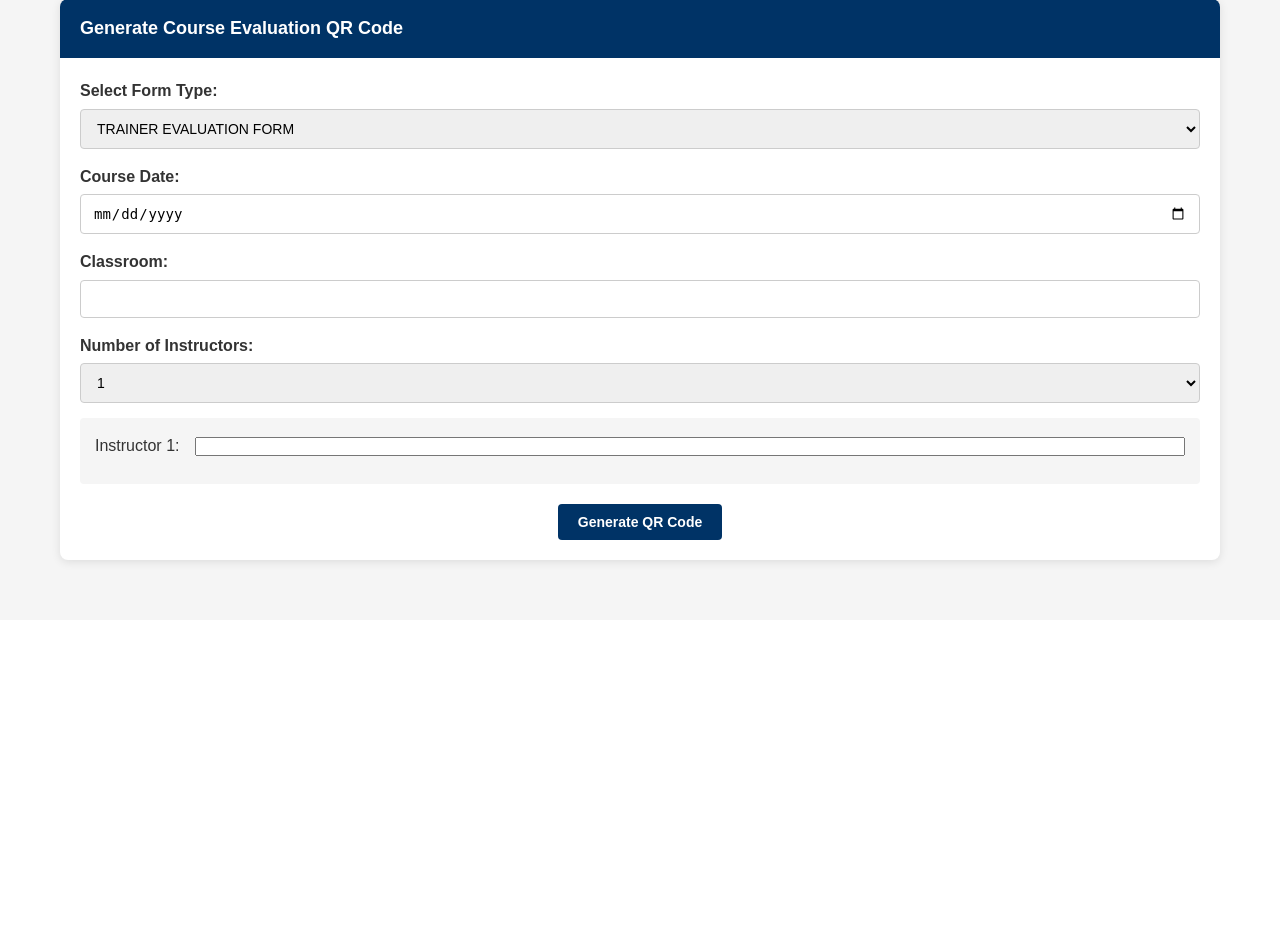
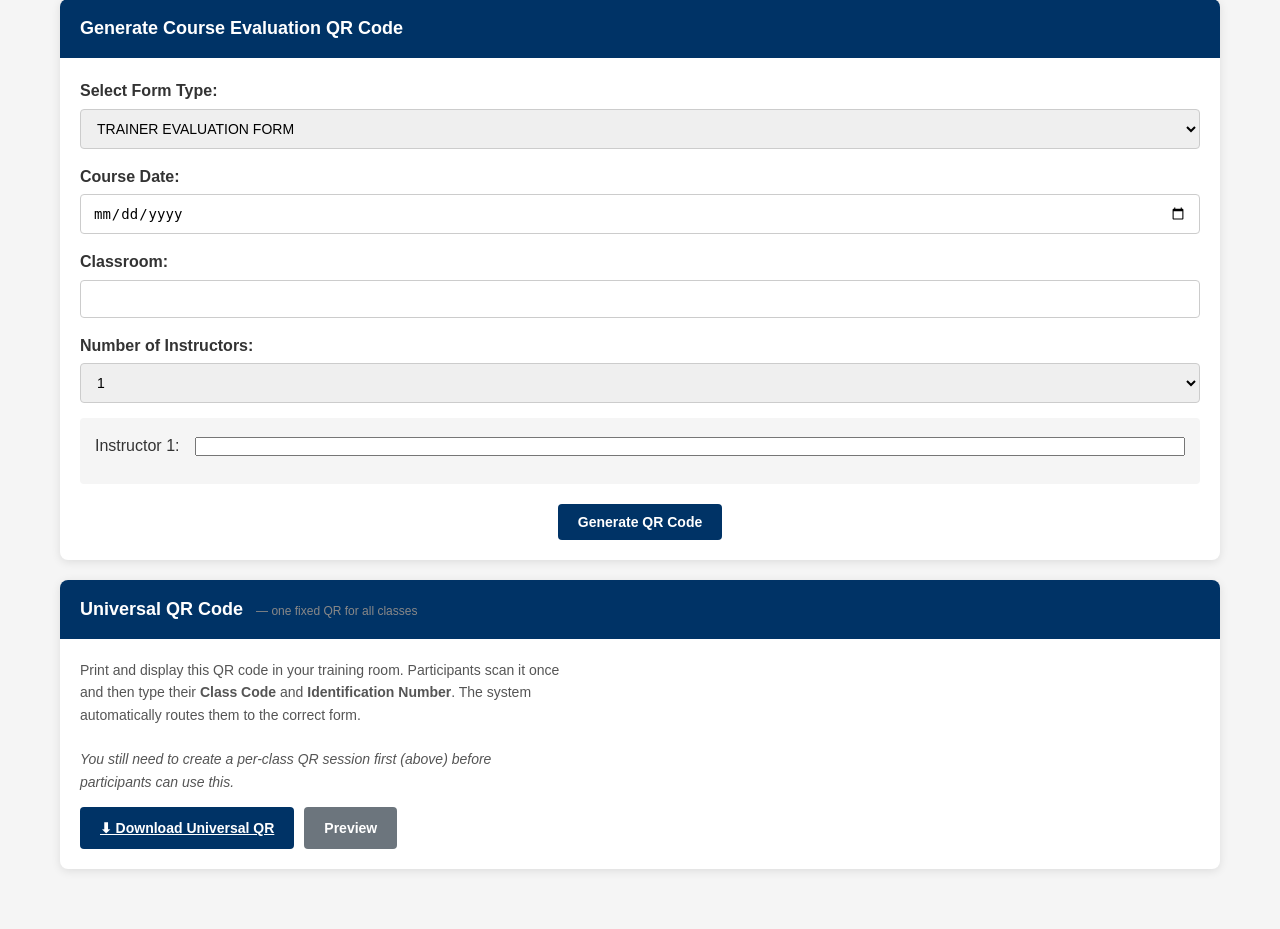
Before and after one commit to Davidli1127/AKC_FBS, a Flask app: page /admin in a window 1280 px wide. Shown: the part 197-1126 px from the top of the page. Before the commit the page ends 765 px from the top, so only its background shows below. Run offline with Flask 3, Linux system fonts and the light colour scheme; the visitor is signed in with stand-in values (Sample User, id 1).

Commit message:
Universal QR code

```diff
--- a/app.py
+++ b/app.py
@@ -135,20 +135,27 @@ def _norm_name(name):
     return ' '.join(name.strip().split()).upper()
 
 
-def has_submitted(course_id, participant_name):
-    """Check if a student (by name) has already submitted for this course"""
-    submissions = load_submissions()
-    name_norm = _norm_name(participant_name)
-    return any(_norm_name(s.get('name', '')) == name_norm for s in submissions.get(course_id, []))
+def _norm_id(id_number):
+    """Normalize an identification number for comparison: strip, uppercase"""
+    return id_number.strip().upper()
 
 
-def record_submission(course_id, participant_name):
+def has_submitted(course_id, identifier):
+    """Check if a student (by ID number) has already submitted for this course"""
+    submissions = load_submissions()
+    id_norm = _norm_id(identifier)
+    return any(_norm_id(s.get('id_number', s.get('name', ''))) == id_norm
+               for s in submissions.get(course_id, []))
+
+
+def record_submission(course_id, participant_name, id_number=''):
     """Record a student submission to prevent duplicates"""
     submissions = load_submissions()
     if course_id not in submissions:
         submissions[course_id] = []
     submissions[course_id].append({
         'name': ' '.join(participant_name.strip().split()),
+        'id_number': id_number.strip().upper(),
         'submitted_at': datetime.now().isoformat()
     })
     save_submissions_data(submissions)
@@ -399,6 +406,95 @@ def save_response(form_id, course_id, data):
 def index():
     """Redirect to admin page"""
     return redirect(url_for('admin'))
+
+
+@app.route('/scan')
+def scan_page():
+    """Universal scan / walk-in entry page.
+    Participant enters their Class Code and ID number; the server looks up the
+    matching active course session and redirects them to the right form.
+    """
+    return render_template('scan.html')
+
+
+@app.route('/api/scan/lookup', methods=['POST'])
+def scan_lookup():
+    """API used by the scan page.
+    Accepts { class_code, id_number }.
+    Returns the matching course session URL so the client can redirect.
+    If the class code matches multiple active sessions (e.g. Form1 + Form2)
+    all options are returned and the user can choose.
+    """
+    data = request.json or {}
+    class_code = (data.get('class_code') or '').strip()
+    id_number  = (data.get('id_number')  or '').strip()
+
+    if not class_code or not id_number:
+        return jsonify({'error': 'Class code and identification number are required.'}), 400
+
+    # Look up participant name in DB (validates the ID number)
+    participant_name = db.get_participant_name_by_id(class_code, id_number)
+    if not participant_name:
+        return jsonify({'error': 'Identification number not found for that class code. Please check and try again.'}), 404
+
+    # Find active course session(s) whose course_title matches the class code
+    config = load_config()
+    matches = [c for c in config['courses'] if c['course_title'] == class_code]
+
+    if not matches:
+        return jsonify({'error': 'No active QR session found for that class code. Please ask your instructor.'}), 404
+
+    if len(matches) == 1:
+        course = matches[0]
+        if has_submitted(course['id'], id_number):
+            return jsonify({'error': 'You have already submitted feedback for this class. Thank you!'}), 400
+        # Pre-set the session so they bypass the student-login page
+        session['student_name'] = participant_name
+        session['student_id_number'] = id_number.upper()
+        session['student_course_id'] = course['id']
+        return jsonify({'redirect': url_for('form_page', course_id=course['id'])})
+
+    # Multiple sessions — let the user pick
+    options = []
+    for c in matches:
+        form_label = {
+            'form1': 'Trainer Evaluation',
+            'form2': 'Assessor Evaluation'
+        }.get(c['form_id'], c['form_id'])
+        already = has_submitted(c['id'], id_number)
+        options.append({
+            'course_id': c['id'],
+            'form_label': form_label,
+            'course_date': c.get('course_date', ''),
+            'already_submitted': already
+        })
+    return jsonify({'options': options, 'participant_name': participant_name,
+                    'class_code': class_code, 'id_number': id_number.upper()})
+
+
+@app.route('/api/scan/select', methods=['POST'])
+def scan_select():
+    """After user picks one option from multiple sessions."""
+    data = request.json or {}
+    course_id   = (data.get('course_id')   or '').strip()
+    id_number   = (data.get('id_number')   or '').strip()
+    participant_name = (data.get('participant_name') or '').strip()
+
+    if not course_id or not id_number:
+        return jsonify({'error': 'Missing parameters.'}), 400
+
+    config = load_config()
+    course = next((c for c in config['courses'] if c['id'] == course_id), None)
+    if not course:
+        return jsonify({'error': 'Session not found.'}), 404
+
+    if has_submitted(course_id, id_number):
+        return jsonify({'error': 'You have already submitted feedback for this session. Thank you!'}), 400
+
+    session['student_name'] = participant_name
+    session['student_id_number'] = id_number.upper()
+    session['student_course_id'] = course_id
+    return jsonify({'redirect': url_for('form_page', course_id=course_id)})
 
 
 @app.route('/login', methods=['GET', 'POST'])
@@ -733,9 +829,32 @@ def get_course_qrcode(course_id):
     return send_file(buf, mimetype='image/png', as_attachment=True,
                      download_name=f'QR_{course["course_title"]}_{course["course_date"]}.png')
 
+
+@app.route('/api/scan/qrcode', methods=['GET'])
+@api_login_required
+def get_universal_qrcode():
+    """Return the universal (fixed) QR code that points to /scan.
+    This QR code never changes — participants scan it and then type their
+    class code + ID number on the /scan page.
+    """
+    if not QR_AVAILABLE:
+        return jsonify({'error': 'QR code library not installed'}), 500
+    public_base = os.environ.get('PUBLIC_URL', '').rstrip('/') or request.host_url.rstrip('/')
+    scan_url = public_base + '/scan'
+    qr = qrcode.QRCode(version=1, box_size=10, border=4)
+    qr.add_data(scan_url)
+    qr.make(fit=True)
+    img = qr.make_image(fill_color='black', back_color='white')
+    buf = io.BytesIO()
+    img.save(buf, format='PNG')
+    buf.seek(0)
+    return send_file(buf, mimetype='image/png', as_attachment=True,
+                     download_name='AKC_Universal_QR.png')
+
+
 @app.route('/student-login/<course_id>', methods=['GET', 'POST'])
 def student_login(course_id):
-    """Student login page - verifies the student is a registered participant"""
+    """Student login page - verifies the student by identification number"""
     config = load_config()
     course = next((c for c in config['courses'] if c['id'] == course_id), None)
     if not course:
@@ -743,21 +862,22 @@ def student_login(course_id):
 
     error = None
     if request.method == 'POST':
-        participant_name = request.form.get('participant_name', '').strip()
-        if not participant_name:
-            error = 'Please enter your full name.'
-        elif has_submitted(course_id, participant_name):
+        id_number = request.form.get('id_number', '').strip()
+        if not id_number:
+            error = 'Please enter your Identification Number.'
+        elif has_submitted(course_id, id_number):
             error = 'You have already submitted feedback for this class. Thank you!'
         else:
-            is_valid = db.verify_student_participant(
-                course['course_title'], participant_name
+            participant_name = db.get_participant_name_by_id(
+                course['course_title'], id_number
             )
-            if is_valid:
+            if participant_name:
                 session['student_name'] = participant_name
+                session['student_id_number'] = id_number.upper()
                 session['student_course_id'] = course_id
                 return redirect(url_for('form_page', course_id=course_id))
             else:
-                error = 'Your name was not found in the participant list for this class. Please check your spelling and try again.'
+                error = 'Your Identification Number was not found in the participant list for this class. Please check and try again.'
     return render_template('student_login.html', course=course, error=error)
 
 @app.route('/form/<course_id>')
@@ -791,8 +911,9 @@ def submit_form(course_id):
         return jsonify({'error': 'Unauthorized. Please scan the QR code and log in first.'}), 401
 
     student_name = session.get('student_name', '')
+    student_id = session.get('student_id_number', '')
 
-    if has_submitted(course_id, student_name):
+    if has_submitted(course_id, student_id or student_name):
         return jsonify({'error': 'You have already submitted feedback for this class.'}), 400
 
     config = load_config()
@@ -807,7 +928,7 @@ def submit_form(course_id):
 
     data = request.json
     save_response(course['form_id'], course_id, data)
-    record_submission(course_id, student_name)
+    record_submission(course_id, student_name, student_id)
     form_config = config['forms'].get(course['form_id'], {})
     try:
         save_low_feedback_alerts(course['form_id'], course_id, course, data, form_config)
@@ -815,6 +936,7 @@ def submit_form(course_id):
         print(f"Warning: Could not save low feedback alerts: {e}")
 
     session.pop('student_name', None)
+    session.pop('student_id_number', None)
     session.pop('student_course_id', None)
 
     return jsonify({'success': True, 'message': 'Thank you for your feedback!'})
--- a/templates/admin.html
+++ b/templates/admin.html
@@ -45,9 +45,16 @@
 
                         <div class="form-group" id="classCodeGroup" style="display:none;">
                             <label>Class Code (Course Title):</label>
-                            <select id="classCodeSelect" name="course_title" required>
-                                <option value="">-- Select Class Code --</option>
-                            </select>
+                            <div class="course-input-wrapper">
+                                <input type="text" id="classCodeInput"
+                                       placeholder="Type to search class code..."
+                                       autocomplete="off"
+                                       oninput="searchClassCodes(this.value)"
+                                       onfocus="if(this.value.length>=1) searchClassCodes(this.value)">
+                                <div id="classCodeSuggestions" class="suggestions-dropdown" style="display:none;"></div>
+                            </div>
+                            <!-- hidden field that holds the confirmed selection for form submission -->
+                            <input type="hidden" id="classCodeSelect" name="course_title">
                             <div id="classCodeLoading" style="color:#666; font-size:13px; margin-top:5px; display:none;">Loading class codes...</div>
                         </div>
 
@@ -107,8 +114,33 @@
                         </div>
                         <div style="margin-top: 15px;">
                             <a id="qrDownloadBtn" href="#" download="QR_Code.png" class="btn btn-primary" style="margin-right: 10px;">⬇ Download QR Code</a>
-                            <button onclick="document.getElementById('generatedQR').style.display='none'; document.getElementById('createCourseForm').style.display='block'; document.getElementById('createCourseForm').reset(); document.getElementById('classCodeGroup').style.display='none';" class="btn btn-secondary">Generate Another</button>
+                            <button onclick="document.getElementById('generatedQR').style.display='none'; document.getElementById('createCourseForm').style.display='block'; document.getElementById('createCourseForm').reset(); document.getElementById('classCodeGroup').style.display='none'; document.getElementById('classCodeInput').value=''; document.getElementById('classCodeSelect').value='';" class="btn btn-secondary">Generate Another</button>
                         </div>
+                    </div>
+                </div>
+            </div>
+
+            <!-- Universal (Fixed) QR Code -->
+            <div class="card" style="margin-top:20px;">
+                <div class="card-header">Universal QR Code <span style="font-size:12px; font-weight:400; color:#888; margin-left:8px;">— one fixed QR for all classes</span></div>
+                <div class="card-body" style="display:flex; gap:32px; align-items:flex-start; flex-wrap:wrap;">
+                    <div>
+                        <p style="color:#555; font-size:14px; margin-bottom:14px; max-width:480px;">
+                            Print and display this QR code in your training room. Participants scan it once and then type their
+                            <strong>Class Code</strong> and <strong>Identification Number</strong>.
+                            The system automatically routes them to the correct form.
+                            <br><br>
+                            <em>You still need to create a per-class QR session first (above) before participants can use this.</em>
+                        </p>
+                        <div style="display:flex; gap:10px; flex-wrap:wrap;">
+                            <a href="/api/scan/qrcode" download="AKC_Universal_QR.png" class="btn btn-primary">⬇ Download Universal QR</a>
+                            <button class="btn btn-secondary" onclick="showUniversalQR()">Preview</button>
+                        </div>
+                    </div>
+                    <div id="universalQRPreview" style="display:none; text-align:center;">
+                        <img src="/api/scan/qrcode" alt="Universal QR Code"
+                             style="width:180px; height:180px; border:2px solid #eee; border-radius:10px; display:block;">
+                        <p style="font-size:12px; color:#888; margin-top:6px;">/scan</p>
                     </div>
                 </div>
             </div>
@@ -360,7 +392,6 @@
         async function loadClassCodes() {
             const date = document.getElementById('courseDate').value;
             const group = document.getElementById('classCodeGroup');
-            const select = document.getElementById('classCodeSelect');
             const loading = document.getElementById('classCodeLoading');
 
             if (!date) {
@@ -370,27 +401,74 @@
 
             group.style.display = 'block';
             loading.style.display = 'block';
-            select.innerHTML = '<option value="">-- Loading... --</option>';
+
+            // Clear previous selection
+            document.getElementById('classCodeInput').value = '';
+            document.getElementById('classCodeSelect').value = '';
+            document.getElementById('classCodeSuggestions').style.display = 'none';
 
             try {
                 const response = await fetch(`/api/db/class-codes?date=${encodeURIComponent(date)}`);
+                // Store the codes array on the input element for fast client-side filtering
                 const codes = await response.json();
-
+                document.getElementById('classCodeInput')._allCodes = codes || [];
                 loading.style.display = 'none';
-                if (codes.length > 0) {
-                    let html = '<option value="">-- Select Class Code --</option>';
-                    for (const code of codes) {
-                        html += `<option value="${code}">${code}</option>`;
-                    }
-                    select.innerHTML = html;
-                } else {
-                    select.innerHTML = '<option value="">-- No classes found for this date --</option>';
-                }
             } catch (error) {
                 loading.style.display = 'none';
-                select.innerHTML = '<option value="">-- Error loading class codes --</option>';
                 console.error('Error loading class codes:', error);
             }
+        }
+
+        let classCodeSearchTimeout = null;
+        function searchClassCodes(term) {
+            if (classCodeSearchTimeout) clearTimeout(classCodeSearchTimeout);
+            const sugDiv = document.getElementById('classCodeSuggestions');
+            const hidden = document.getElementById('classCodeSelect');
+
+            // Clear confirmed selection when user types
+            hidden.value = '';
+
+            if (!term || term.length < 1) {
+                sugDiv.style.display = 'none';
+                return;
+            }
+
+            classCodeSearchTimeout = setTimeout(() => {
+                const allCodes = document.getElementById('classCodeInput')._allCodes || [];
+                const termU = term.toUpperCase();
+                const filtered = allCodes.filter(c => c.toUpperCase().includes(termU)).slice(0, 20);
+
+                if (filtered.length > 0) {
+                    sugDiv.innerHTML = filtered.map(c =>
+                        `<div class="suggestion-item" onclick="selectClassCode('${c.replace(/'/g,"\\'")}')">
+                            ${c}
+                        </div>`
+                    ).join('');
+                    sugDiv.style.display = 'block';
+                } else {
+                    sugDiv.innerHTML = '<div class="suggestion-item" style="color:#aaa; cursor:default;">No matching class codes</div>';
+                    sugDiv.style.display = 'block';
+                }
+            }, 150);
+        }
+
+        function selectClassCode(code) {
+            document.getElementById('classCodeInput').value = code;
+            document.getElementById('classCodeSelect').value = code;
+            document.getElementById('classCodeSuggestions').style.display = 'none';
+        }
+
+        // Hide class-code suggestions when clicking outside
+        document.addEventListener('click', function(e) {
+            const wrapper = document.querySelector('#classCodeGroup .course-input-wrapper');
+            if (wrapper && !wrapper.contains(e.target)) {
+                document.getElementById('classCodeSuggestions').style.display = 'none';
+            }
+        });
+
+        function showUniversalQR() {
+            const preview = document.getElementById('universalQRPreview');
+            preview.style.display = preview.style.display === 'none' ? 'block' : 'none';
         }
 
         async function searchParticipantCourses(term) {
@@ -670,10 +748,11 @@
 
             const formData = new FormData(this);
             const formType = formData.get('form_id');
-            const courseTitle = document.getElementById('classCodeSelect').value;
+            const courseTitle = document.getElementById('classCodeSelect').value
+                             || document.getElementById('classCodeInput').value.trim();
 
             if (!courseTitle) {
-                alert('Please select a class code.');
+                alert('Please select or type a class code.');
                 return;
             }
 
```
Also changed, not shown: config.json (+14 -1 lines), db.py (+30 -0 lines), templates/scan.html (added, +336 -0 lines), templates/student_login.html (+7 -7 lines).
